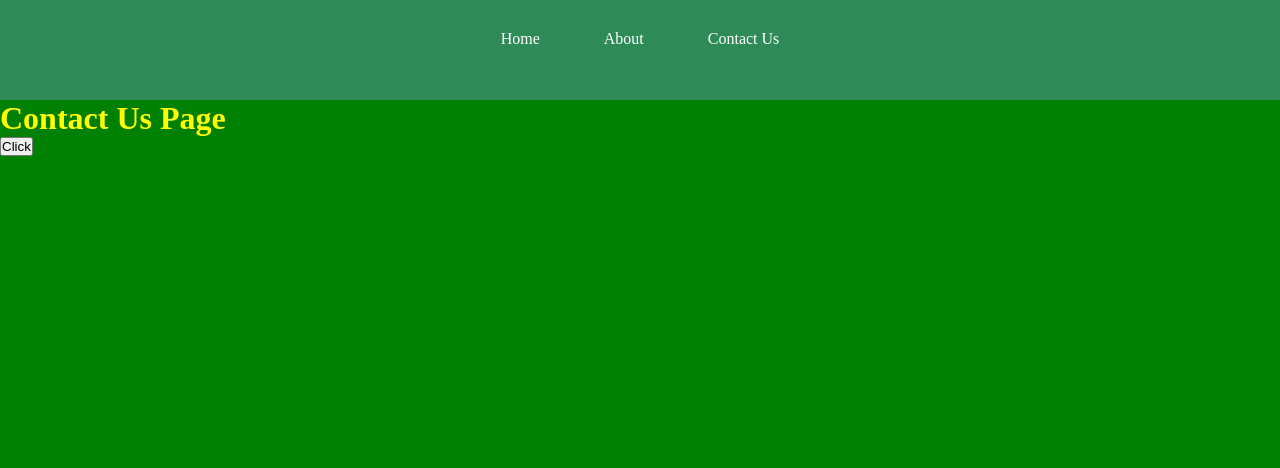
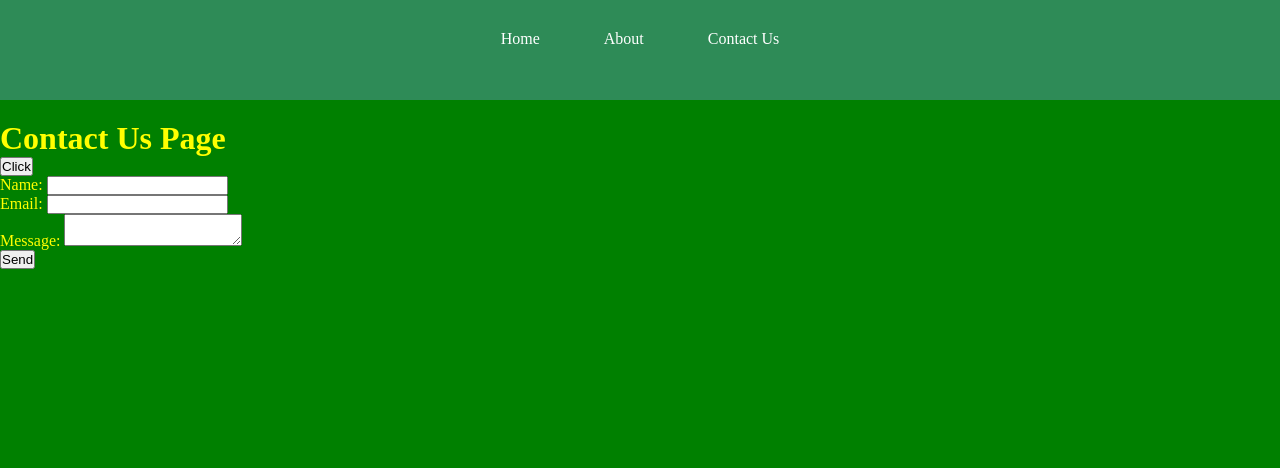
Before and after one commit to Maha-I-Hendawy/Website_Python_Flask, a Flask app: page /contactus in a window 1280 px wide. Shown: the top 468 px of the page. Run offline with Flask 3, Linux system fonts and the light colour scheme.

Commit message:
added some stuff

```diff
--- a/app.py
+++ b/app.py
@@ -1,8 +1,10 @@
-from flask import Flask, render_template, url_for
+from flask import Flask, render_template, request, url_for, redirect, flash
 
 
 
-app = Flask(__name__)
+app = Flask(__name__, instance_relative_config=True)
+app.config.from_object('config')
+app.config.from_pyfile('config.py')
 
 
 
@@ -18,11 +20,14 @@ def about():
 
 
 
-@app.route('/contactus')
+@app.route('/contactus', methods=['GET', 'POST'])
 def contactus():
+	if request.method == 'POST':
+		name = request.form.get('name')
+		email = request.form.get('email')
+		msg = request.form.get('msg')
+		print(f"Message: {msg}, From: {name} with Email: {email}")
+		flash("Your message has been sent.")
+		return redirect(request.url)
+
 	return render_template("contactus.html", title="Contact Us Page")
-
-
-
-if __name__ == '__main__':
-	app.run(debug=True)
--- /dev/null
+++ b/config.py
@@ -0,0 +1 @@
+DEBUG=False
--- a/templates/contactus.html
+++ b/templates/contactus.html
@@ -5,4 +5,17 @@
 {% block content%}
     <h1>Contact Us Page </h1>
     <button onclick="changeColor()">Click</button>
+    <form action="" method="post">
+        <label>Name:</label>
+        <input type="text" name="name">
+        <br>
+        <label>Email:</label>
+        <input type="email" name="email">
+        <br>
+        <label>Message:</label>
+        <textarea name="msg"></textarea>
+        <br>
+        <input type="submit" value="Send">
+
+    </form>
 {% endblock %}
--- a/templates/layout.html
+++ b/templates/layout.html
@@ -14,9 +14,18 @@
 </head>
 <body>
 	{% include 'includes/_navbar.html' %}
-	<div>
+	<div style="margin-top: 20px;">
+		{% with messages=get_flashed_messages() %}
+		    {% if messages %}
+		      {% for message in messages %}
+		         <span style="background-color: yellow;
+		         color: green; padding: 10px; margin-left: 499px;border-radius: 4px;">{{ message }}</span>
+            {% endfor %}
+          {% endif %}
+      {% endwith %}
+
 		{% block content%}
-        {% endblock %}
+      {% endblock %}
 	</div>
 	{% include 'includes/_footer.html' %}
 
```
Also changed, not shown: 1 other file.
